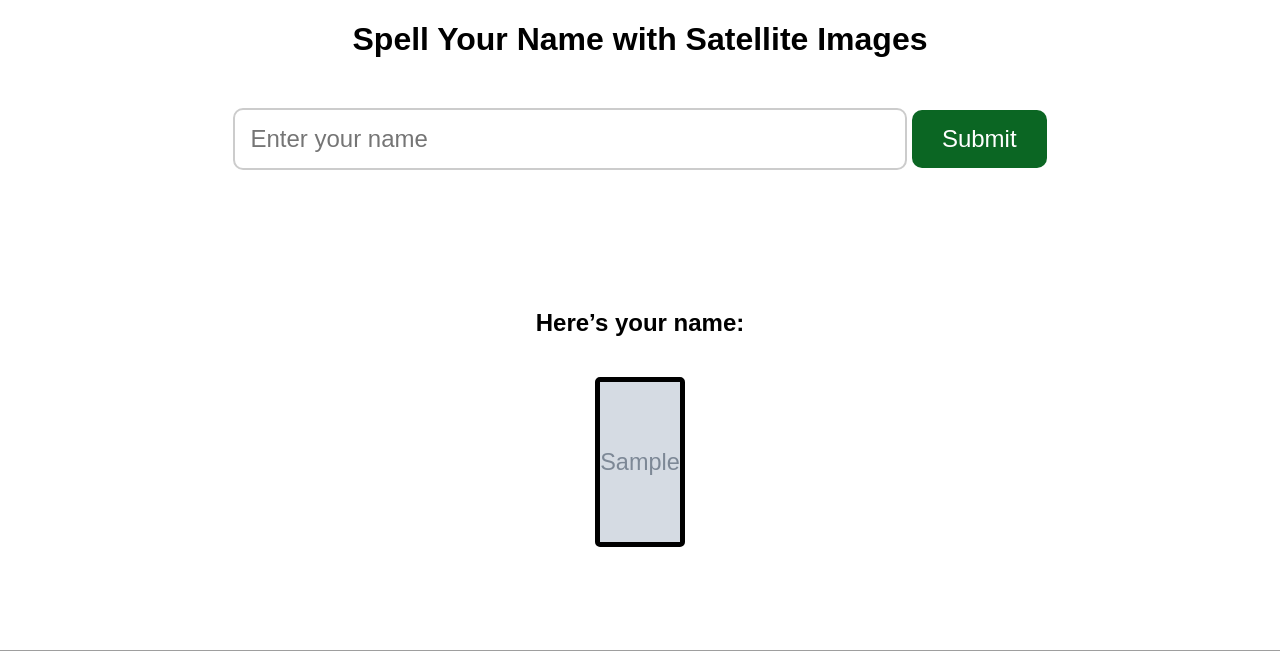
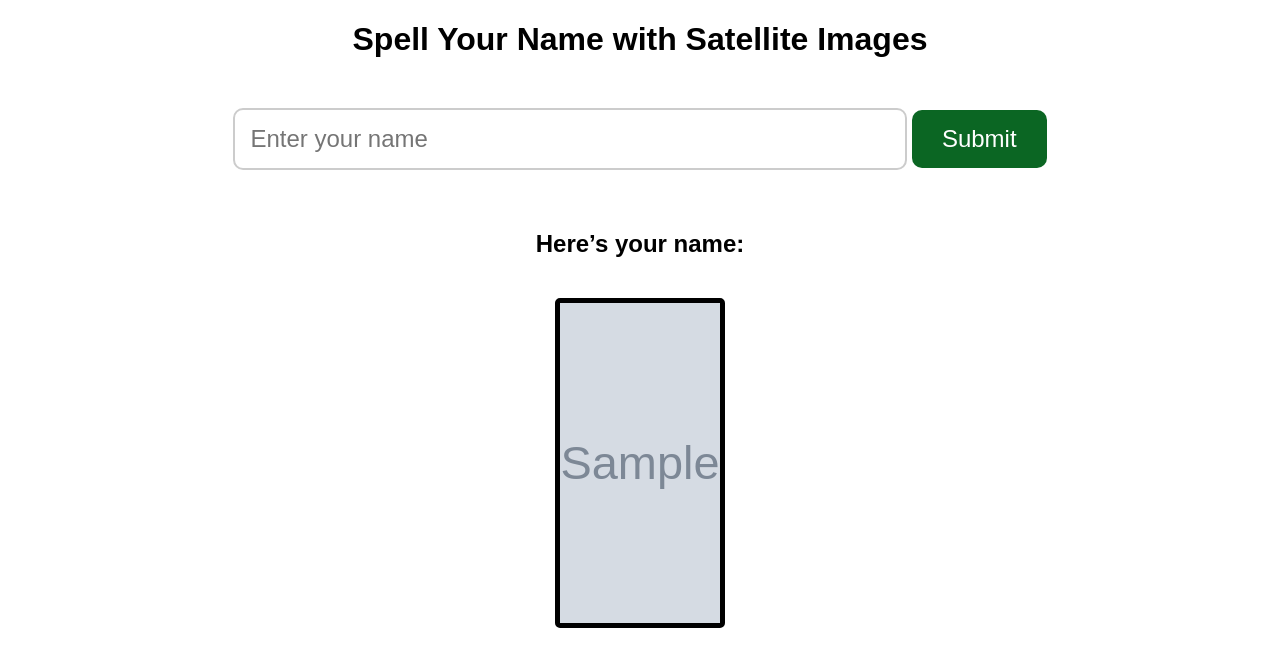
Before and after one commit to PatFrdnnd/sentname, a Flask app: template templates/index.html in a window 1280 px wide. Shown: the top 651 px of the page. Run offline with Flask 3, Linux system fonts and the light colour scheme; the template is opened without the code that fills it: most values are stand-ins (such as "Sample title", 1, 10 or a date in 2020); grey boxes marked "Sample" are stand-in pictures; grey boxes are pictures that could not be loaded.

Commit message:
Update index.html

```diff
--- a/templates/index.html
+++ b/templates/index.html
@@ -44,8 +44,8 @@
 
         /* Style the images after submission */
         .name-images img {
-            width: 80px;
-            height: 160px;
+            width: 160px;
+            height: 320px;
             border: 5px solid black; /* Add a black border */
             border-radius: 5px; /* Optional: Add rounded corners if desired */
             margin: 20px;
```
